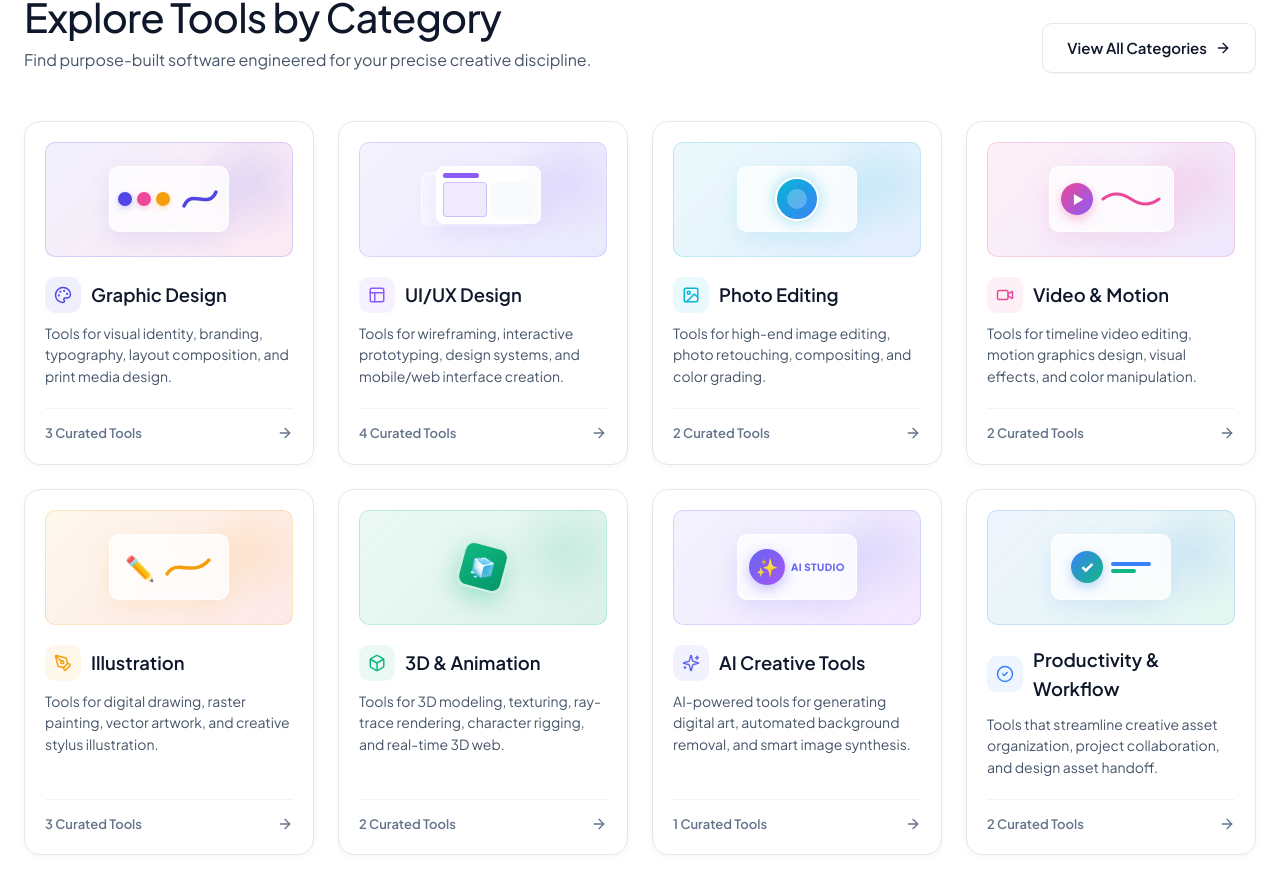
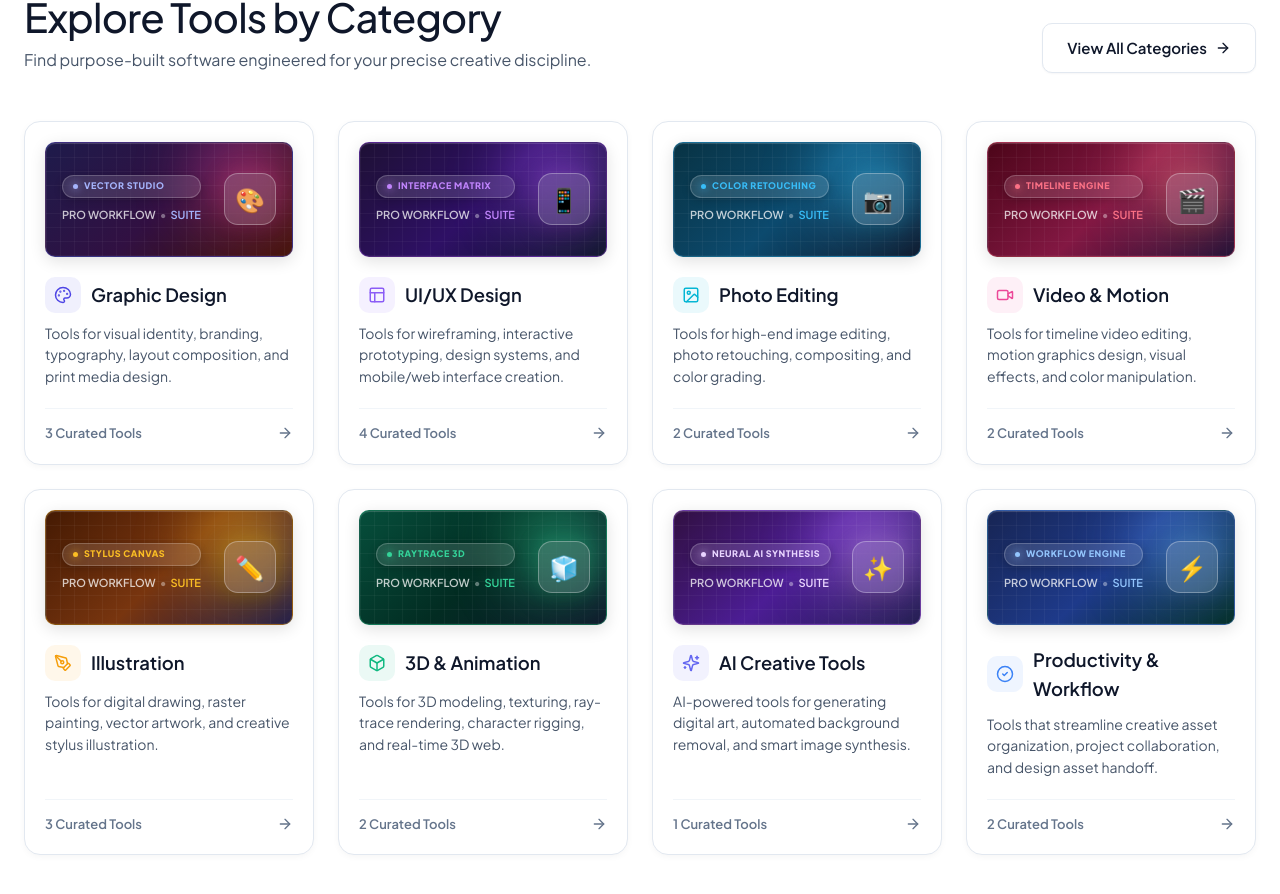
Before and after one commit to jamesbytes01-ops/Design-Creative-tools, a Next.js app: page / in a window 1280 px wide. Shown: the part 898-1792 px from the top of the page. Built offline with nearby package versions, Linux system fonts and the light colour scheme.

Commit message:
Replace Category Visuals with Dark Ambient Glassmorphic Glow Canvases

```diff
--- a/src/components/ui/CategoryVisualPreview.jsx
+++ b/src/components/ui/CategoryVisualPreview.jsx
@@ -1,82 +1,110 @@
 export default function CategoryVisualPreview({ categoryId, colorAccent = '#4F46E5' }) {
-  const isCyber = categoryId === 'cybersecurity';
-
-  const getCategoryTheme = (id) => {
+  const getCategoryConfig = (id) => {
     switch (id) {
       case 'graphic-design':
         return {
-          bg: 'linear-gradient(135deg, rgba(79, 70, 229, 0.08) 0%, rgba(236, 72, 153, 0.12) 100%)',
-          border: 'rgba(79, 70, 229, 0.2)',
-          accent: '#4F46E5',
-          secondaryAccent: '#EC4899',
+          gradient: 'linear-gradient(135deg, #1E1B4B 0%, #311042 50%, #431407 100%)',
+          border: 'rgba(99, 102, 241, 0.35)',
+          badgeText: 'VECTOR STUDIO',
+          badgeColor: '#A5B4FC',
+          glow: 'rgba(236, 72, 153, 0.4)',
+          icon: '🎨',
+          accent: '#EC4899',
         };
       case 'ui-ux-design':
         return {
-          bg: 'linear-gradient(135deg, rgba(139, 92, 246, 0.08) 0%, rgba(99, 102, 241, 0.14) 100%)',
-          border: 'rgba(139, 92, 246, 0.2)',
-          accent: '#8B5CF6',
-          secondaryAccent: '#6366F1',
+          gradient: 'linear-gradient(135deg, #1E1035 0%, #2E1065 50%, #0F172A 100%)',
+          border: 'rgba(168, 85, 247, 0.35)',
+          badgeText: 'INTERFACE MATRIX',
+          badgeColor: '#C084FC',
+          glow: 'rgba(168, 85, 247, 0.4)',
+          icon: '📱',
+          accent: '#A855F7',
         };
       case 'photo-editing':
         return {
-          bg: 'linear-gradient(135deg, rgba(6, 182, 212, 0.08) 0%, rgba(59, 130, 246, 0.14) 100%)',
-          border: 'rgba(6, 182, 212, 0.2)',
-          accent: '#06B6D4',
-          secondaryAccent: '#3B82F6',
+          gradient: 'linear-gradient(135deg, #083344 0%, #0C4A6E 50%, #0F172A 100%)',
+          border: 'rgba(56, 189, 248, 0.35)',
+          badgeText: 'COLOR RETOUCHING',
+          badgeColor: '#38BDF8',
+          glow: 'rgba(56, 189, 248, 0.4)',
+          icon: '📷',
+          accent: '#38BDF8',
         };
       case 'video-motion':
         return {
-          bg: 'linear-gradient(135deg, rgba(236, 72, 153, 0.08) 0%, rgba(139, 92, 246, 0.14) 100%)',
-          border: 'rgba(236, 72, 153, 0.2)',
-          accent: '#EC4899',
-          secondaryAccent: '#8B5CF6',
+          gradient: 'linear-gradient(135deg, #4C0519 0%, #831843 50%, #1E1035 100%)',
+          border: 'rgba(251, 113, 133, 0.35)',
+          badgeText: 'TIMELINE ENGINE',
+          badgeColor: '#FB7185',
+          glow: 'rgba(251, 113, 133, 0.4)',
+          icon: '🎬',
+          accent: '#FB7185',
         };
       case 'illustration':
         return {
-          bg: 'linear-gradient(135deg, rgba(245, 158, 11, 0.08) 0%, rgba(239, 68, 68, 0.12) 100%)',
-          border: 'rgba(245, 158, 11, 0.2)',
-          accent: '#F59E0B',
-          secondaryAccent: '#EF4444',
+          gradient: 'linear-gradient(135deg, #451A03 0%, #78350F 50%, #1E1B4B 100%)',
+          border: 'rgba(251, 191, 36, 0.35)',
+          badgeText: 'STYLUS CANVAS',
+          badgeColor: '#FBBF24',
+          glow: 'rgba(251, 191, 36, 0.4)',
+          icon: '✏️',
+          accent: '#FBBF24',
         };
       case '3d-animation':
         return {
-          bg: 'linear-gradient(135deg, rgba(16, 185, 129, 0.08) 0%, rgba(5, 150, 105, 0.14) 100%)',
-          border: 'rgba(16, 185, 129, 0.2)',
-          accent: '#10B981',
-          secondaryAccent: '#059669',
+          gradient: 'linear-gradient(135deg, #064E3B 0%, #022C22 50%, #0F172A 100%)',
+          border: 'rgba(52, 211, 153, 0.35)',
+          badgeText: 'RAYTRACE 3D',
+          badgeColor: '#34D399',
+          glow: 'rgba(52, 211, 153, 0.4)',
+          icon: '🧊',
+          accent: '#34D399',
         };
       case 'ai-creative-tools':
         return {
-          bg: 'linear-gradient(135deg, rgba(99, 102, 241, 0.08) 0%, rgba(168, 85, 247, 0.14) 100%)',
-          border: 'rgba(99, 102, 241, 0.2)',
-          accent: '#6366F1',
-          secondaryAccent: '#A855F7',
+          gradient: 'linear-gradient(135deg, #311042 0%, #4C1D95 50%, #1E1B4B 100%)',
+          border: 'rgba(192, 132, 252, 0.35)',
+          badgeText: 'NEURAL AI SYNTHESIS',
+          badgeColor: '#E9D5FF',
+          glow: 'rgba(192, 132, 252, 0.45)',
+          icon: '✨',
+          accent: '#C084FC',
         };
       case 'productivity':
         return {
-          bg: 'linear-gradient(135deg, rgba(59, 130, 246, 0.08) 0%, rgba(16, 185, 129, 0.12) 100%)',
-          border: 'rgba(59, 130, 246, 0.2)',
-          accent: '#3B82F6',
-          secondaryAccent: '#10B981',
+          gradient: 'linear-gradient(135deg, #172554 0%, #1E3A8A 50%, #022C22 100%)',
+          border: 'rgba(96, 165, 250, 0.35)',
+          badgeText: 'WORKFLOW ENGINE',
+          badgeColor: '#93C5FD',
+          glow: 'rgba(96, 165, 250, 0.4)',
+          icon: '⚡',
+          accent: '#60A5FA',
         };
       case 'cybersecurity':
         return {
-          bg: 'linear-gradient(135deg, rgba(5, 150, 105, 0.12) 0%, rgba(6, 78, 59, 0.22) 100%)',
-          border: 'rgba(167, 243, 208, 0.3)',
-          accent: '#059669',
-          secondaryAccent: '#10B981',
+          gradient: 'linear-gradient(135deg, #064E3B 0%, #047857 50%, #022C22 100%)',
+          border: 'rgba(167, 243, 208, 0.45)',
+          badgeText: 'WEBROOT SHIELD',
+          badgeColor: '#A7F3D0',
+          glow: 'rgba(167, 243, 208, 0.5)',
+          icon: '🛡️',
+          accent: '#A7F3D0',
         };
       default:
         return {
-          bg: `linear-gradient(135deg, ${colorAccent}10 0%, ${colorAccent}25 100%)`,
-          border: `${colorAccent}25`,
-          accent: colorAccent,
-          secondaryAccent: '#6366F1',
+          gradient: 'linear-gradient(135deg, #1E1B4B 0%, #311042 100%)',
+          border: 'rgba(165, 180, 252, 0.3)',
+          badgeText: 'CREATIVE DISCIPLINE',
+          badgeColor: '#A5B4FC',
+          glow: 'rgba(165, 180, 252, 0.4)',
+          icon: '✨',
+          accent: '#A5B4FC',
         };
     }
   };
 
-  const theme = getCategoryTheme(categoryId);
+  const config = getCategoryConfig(categoryId);
 
   return (
     <div
@@ -85,149 +113,98 @@ export default function CategoryVisualPreview({ categoryId, colorAccent = '#4F46
         width: '100%',
         height: '115px',
         borderRadius: '10px',
-        background: theme.bg,
+        background: config.gradient,
         borderWidth: '1px',
         borderStyle: 'solid',
-        borderColor: theme.border,
+        borderColor: config.border,
         position: 'relative',
         overflow: 'hidden',
         display: 'flex',
         alignItems: 'center',
-        justifyContent: 'center',
+        justifyContent: 'space-between',
+        padding: '0 1rem',
         marginBottom: '1.25rem',
+        boxShadow: 'inset 0 1px 1px rgba(255, 255, 255, 0.15), 0 4px 16px rgba(0, 0, 0, 0.12)',
       }}
     >
-      {/* Soft Ambient Background Mesh */}
+      {/* Background Ambient Glow Orb */}
       <div
         style={{
           position: 'absolute',
-          width: '120px',
-          height: '120px',
+          top: '-20px',
+          right: '-10px',
+          width: '110px',
+          height: '110px',
           borderRadius: '50%',
-          background: `radial-gradient(circle, ${theme.accent}20 0%, transparent 70%)`,
-          top: '-20px',
-          right: '-20px',
+          background: config.glow,
+          filter: 'blur(28px)',
           pointerEvents: 'none',
         }}
       />
 
-      {/* 1. Graphic Design: Glass Palette & Vector Curve */}
-      {categoryId === 'graphic-design' && (
-        <div style={{ position: 'relative', width: '120px', height: '66px', background: 'rgba(255, 255, 255, 0.75)', backdropFilter: 'blur(12px)', WebkitBackdropFilter: 'blur(12px)', borderRadius: '10px', border: '1px solid rgba(255, 255, 255, 0.9)', boxShadow: '0 8px 24px rgba(79, 70, 229, 0.1)', display: 'flex', alignItems: 'center', justifyContent: 'center', padding: '8px' }}>
-          <div style={{ position: 'relative', width: '100%', height: '100%', display: 'flex', alignItems: 'center', justifyContent: 'space-between' }}>
-            <div style={{ display: 'flex', gap: '5px' }}>
-              <div style={{ width: '14px', height: '14px', borderRadius: '50%', background: '#4F46E5', boxShadow: '0 2px 6px rgba(79, 70, 229, 0.3)' }} />
-              <div style={{ width: '14px', height: '14px', borderRadius: '50%', background: '#EC4899', boxShadow: '0 2px 6px rgba(236, 72, 153, 0.3)' }} />
-              <div style={{ width: '14px', height: '14px', borderRadius: '50%', background: '#F59E0B', boxShadow: '0 2px 6px rgba(245, 158, 11, 0.3)' }} />
-            </div>
-            <svg width="40" height="30" viewBox="0 0 40 30" fill="none">
-              <path d="M4 22 C 12 4, 28 26, 36 8" stroke="url(#grad1)" strokeWidth="3.5" strokeLinecap="round" />
-              <defs>
-                <linearGradient id="grad1" x1="0" y1="0" x2="40" y2="30">
-                  <stop stopColor="#4F46E5" />
-                  <stop offset="1" stopColor="#EC4899" />
-                </linearGradient>
-              </defs>
-            </svg>
-          </div>
+      {/* Micro Grid Overlay */}
+      <div
+        style={{
+          position: 'absolute',
+          inset: 0,
+          backgroundImage: 'linear-gradient(to right, rgba(255,255,255,0.04) 1px, transparent 1px), linear-gradient(to bottom, rgba(255,255,255,0.04) 1px, transparent 1px)',
+          backgroundSize: '14px 14px',
+          pointerEvents: 'none',
+        }}
+      />
+
+      {/* Left Area: Glassmorphic Capsule Tag & Subtitle */}
+      <div style={{ position: 'relative', zIndex: 2, display: 'flex', flexDirection: 'column', gap: '8px' }}>
+        <div
+          style={{
+            display: 'inline-flex',
+            alignItems: 'center',
+            gap: '6px',
+            backgroundColor: 'rgba(255, 255, 255, 0.12)',
+            backdropFilter: 'blur(10px)',
+            WebkitBackdropFilter: 'blur(10px)',
+            border: '1px solid rgba(255, 255, 255, 0.2)',
+            borderRadius: '9999px',
+            padding: '3px 10px',
+            fontSize: '9px',
+            fontWeight: 800,
+            color: config.badgeColor,
+            letterSpacing: '0.06em',
+            boxShadow: '0 2px 8px rgba(0,0,0,0.2)',
+          }}
+        >
+          <span style={{ width: '5px', height: '5px', borderRadius: '50%', backgroundColor: config.badgeColor, display: 'inline-block', boxShadow: `0 0 8px ${config.badgeColor}` }} />
+          {config.badgeText}
         </div>
-      )}
 
-      {/* 2. UI/UX Design: Stacked Glass Cards & Cursor */}
-      {categoryId === 'ui-ux-design' && (
-        <div style={{ position: 'relative', width: '125px', height: '66px' }}>
-          <div style={{ position: 'absolute', top: '6px', left: '0px', width: '105px', height: '54px', background: 'rgba(255, 255, 255, 0.45)', backdropFilter: 'blur(8px)', borderRadius: '8px', border: '1px solid rgba(255, 255, 255, 0.6)' }} />
-          <div style={{ position: 'absolute', top: '0px', left: '15px', width: '105px', height: '58px', background: 'rgba(255, 255, 255, 0.85)', backdropFilter: 'blur(12px)', borderRadius: '8px', border: '1px solid #FFFFFF', boxShadow: '0 8px 24px rgba(139, 92, 246, 0.12)', padding: '6px', display: 'flex', flexDirection: 'column', gap: '4px' }}>
-            <div style={{ height: '5px', width: '40%', background: '#8B5CF6', borderRadius: '3px' }} />
-            <div style={{ display: 'flex', gap: '4px', flex: 1 }}>
-              <div style={{ flex: 1, background: 'rgba(139, 92, 246, 0.12)', borderRadius: '4px', border: '1px solid rgba(139, 92, 246, 0.3)' }} />
-              <div style={{ flex: 1, background: '#F8FAFC', borderRadius: '4px' }} />
-            </div>
-          </div>
+        <div style={{ fontSize: '11px', fontWeight: 600, color: 'rgba(255, 255, 255, 0.75)', display: 'flex', alignItems: 'center', gap: '4px' }}>
+          <span>PRO WORKFLOW</span>
+          <span style={{ opacity: 0.5 }}>•</span>
+          <span style={{ color: config.badgeColor }}>SUITE</span>
         </div>
-      )}
+      </div>
 
-      {/* 3. Photo Editing: Glowing Lens Aperture */}
-      {categoryId === 'photo-editing' && (
-        <div style={{ position: 'relative', width: '120px', height: '66px', background: 'rgba(255, 255, 255, 0.75)', backdropFilter: 'blur(12px)', borderRadius: '10px', border: '1px solid rgba(255, 255, 255, 0.9)', boxShadow: '0 8px 24px rgba(6, 182, 212, 0.12)', display: 'flex', alignItems: 'center', justifyContent: 'center' }}>
-          <div style={{ width: '44px', height: '44px', borderRadius: '50%', background: 'linear-gradient(135deg, #06B6D4 0%, #3B82F6 100%)', boxShadow: '0 0 16px rgba(6, 182, 212, 0.4)', display: 'flex', alignItems: 'center', justifyContent: 'center', border: '2px solid #FFFFFF' }}>
-            <div style={{ width: '20px', height: '20px', borderRadius: '50%', border: '2px stroke #FFFFFF', background: 'rgba(255, 255, 255, 0.25)' }} />
-          </div>
+      {/* Right Area: Luminous 3D Glass Emblem */}
+      <div style={{ position: 'relative', zIndex: 2, display: 'flex', alignItems: 'center', justifyContent: 'center' }}>
+        <div
+          style={{
+            width: '52px',
+            height: '52px',
+            borderRadius: '14px',
+            background: 'rgba(255, 255, 255, 0.14)',
+            backdropFilter: 'blur(14px)',
+            WebkitBackdropFilter: 'blur(14px)',
+            border: '1px solid rgba(255, 255, 255, 0.3)',
+            boxShadow: `0 8px 24px rgba(0, 0, 0, 0.3), 0 0 20px ${config.glow}`,
+            display: 'flex',
+            alignItems: 'center',
+            justifyContent: 'center',
+            fontSize: '24px',
+          }}
+        >
+          {config.icon}
         </div>
-      )}
-
-      {/* 4. Video & Motion: Glass Play Button & Motion Wave */}
-      {categoryId === 'video-motion' && (
-        <div style={{ position: 'relative', width: '125px', height: '66px', background: 'rgba(255, 255, 255, 0.75)', backdropFilter: 'blur(12px)', borderRadius: '10px', border: '1px solid rgba(255, 255, 255, 0.9)', boxShadow: '0 8px 24px rgba(236, 72, 153, 0.12)', display: 'flex', alignItems: 'center', justifyContent: 'space-around', padding: '8px' }}>
-          <div style={{ width: '32px', height: '32px', borderRadius: '50%', background: 'linear-gradient(135deg, #EC4899 0%, #8B5CF6 100%)', boxShadow: '0 4px 12px rgba(236, 72, 153, 0.35)', display: 'flex', alignItems: 'center', justifyContent: 'center', color: '#FFF', fontSize: '12px', paddingLeft: '2px' }}>
-            ▶
-          </div>
-          <svg width="60" height="24" viewBox="0 0 60 24" fill="none">
-            <path d="M2 12 Q 15 2, 30 12 T 58 12" stroke="url(#vidGrad)" strokeWidth="3" strokeLinecap="round" />
-            <defs>
-              <linearGradient id="vidGrad" x1="0" y1="0" x2="60" y2="0">
-                <stop stopColor="#EC4899" />
-                <stop offset="1" stopColor="#8B5CF6" />
-              </linearGradient>
-            </defs>
-          </svg>
-        </div>
-      )}
-
-      {/* 5. Illustration: Golden Stylus & Ink Path */}
-      {categoryId === 'illustration' && (
-        <div style={{ position: 'relative', width: '120px', height: '66px', background: 'rgba(255, 255, 255, 0.75)', backdropFilter: 'blur(12px)', borderRadius: '10px', border: '1px solid rgba(255, 255, 255, 0.9)', boxShadow: '0 8px 24px rgba(245, 158, 11, 0.12)', display: 'flex', alignItems: 'center', justifyContent: 'center', gap: '8px' }}>
-          <div style={{ fontSize: '24px' }}>✏️</div>
-          <svg width="50" height="26" viewBox="0 0 50 26" fill="none">
-            <path d="M4 20 C 14 4, 30 24, 46 6" stroke="#F59E0B" strokeWidth="3.5" strokeLinecap="round" />
-          </svg>
-        </div>
-      )}
-
-      {/* 6. 3D & Animation: Frosted Glass Isometric Cube */}
-      {categoryId === '3d-animation' && (
-        <div style={{ position: 'relative', width: '120px', height: '66px', display: 'flex', alignItems: 'center', justifyContent: 'center' }}>
-          <div style={{ width: '46px', height: '46px', borderRadius: '10px', background: 'linear-gradient(135deg, #10B981 0%, #059669 100%)', transform: 'rotate(15deg)', boxShadow: '0 8px 24px rgba(16, 185, 129, 0.35)', border: '2px solid rgba(255, 255, 255, 0.8)', display: 'flex', alignItems: 'center', justifyContent: 'center', color: '#FFF', fontSize: '20px' }}>
-            🧊
-          </div>
-        </div>
-      )}
-
-      {/* 7. AI Creative Tools: Luminous Glass Star Spark */}
-      {categoryId === 'ai-creative-tools' && (
-        <div style={{ position: 'relative', width: '120px', height: '66px', background: 'rgba(255, 255, 255, 0.75)', backdropFilter: 'blur(12px)', borderRadius: '10px', border: '1px solid rgba(255, 255, 255, 0.9)', boxShadow: '0 8px 24px rgba(99, 102, 241, 0.14)', display: 'flex', alignItems: 'center', justifyContent: 'center', gap: '6px' }}>
-          <div style={{ width: '36px', height: '36px', borderRadius: '50%', background: 'linear-gradient(135deg, #6366F1 0%, #A855F7 100%)', boxShadow: '0 4px 14px rgba(99, 102, 241, 0.4)', display: 'flex', alignItems: 'center', justifyContent: 'center', color: '#FFF', fontSize: '18px' }}>
-            ✨
-          </div>
-          <span style={{ fontSize: '10px', fontWeight: 800, color: '#6366F1', letterSpacing: '0.04em' }}>AI STUDIO</span>
-        </div>
-      )}
-
-      {/* 8. Productivity & Workflow: Glass Checkmark Badge */}
-      {categoryId === 'productivity' && (
-        <div style={{ position: 'relative', width: '120px', height: '66px', background: 'rgba(255, 255, 255, 0.75)', backdropFilter: 'blur(12px)', borderRadius: '10px', border: '1px solid rgba(255, 255, 255, 0.9)', boxShadow: '0 8px 24px rgba(59, 130, 246, 0.12)', display: 'flex', alignItems: 'center', justifyContent: 'center', gap: '8px' }}>
-          <div style={{ width: '32px', height: '32px', borderRadius: '50%', background: 'linear-gradient(135deg, #3B82F6 0%, #10B981 100%)', boxShadow: '0 4px 12px rgba(59, 130, 246, 0.35)', display: 'flex', alignItems: 'center', justifyContent: 'center', color: '#FFF', fontSize: '16px', fontWeight: 800 }}>
-            ✓
-          </div>
-          <div style={{ display: 'flex', flexDirection: 'column', gap: '3px' }}>
-            <div style={{ height: '4px', width: '40px', background: '#3B82F6', borderRadius: '2px' }} />
-            <div style={{ height: '4px', width: '25px', background: '#10B981', borderRadius: '2px' }} />
-          </div>
-        </div>
-      )}
-
-      {/* 9. Cybersecurity: Webroot Emerald Shield */}
-      {isCyber && (
-        <div style={{ position: 'relative', width: '130px', height: '68px', background: 'linear-gradient(135deg, #064E3B 0%, #047857 100%)', borderRadius: '10px', border: '1px solid rgba(167, 243, 208, 0.4)', boxShadow: '0 8px 24px rgba(5, 150, 105, 0.35)', display: 'flex', alignItems: 'center', justifyContent: 'center', gap: '10px', color: '#FFF' }}>
-          <div style={{ width: '32px', height: '32px', borderRadius: '50%', background: 'rgba(255,255,255,0.2)', display: 'flex', alignItems: 'center', justifyContent: 'center', fontSize: '16px' }}>
-            🛡️
-          </div>
-          <div style={{ display: 'flex', flexDirection: 'column', gap: '2px' }}>
-            <span style={{ fontSize: '10px', fontWeight: 800, color: '#A7F3D0', letterSpacing: '0.04em' }}>WEBROOT</span>
-            <span style={{ fontSize: '8px', opacity: 0.9 }}>Shield Defense</span>
-          </div>
-        </div>
-      )}
+      </div>
     </div>
   );
 }
```
